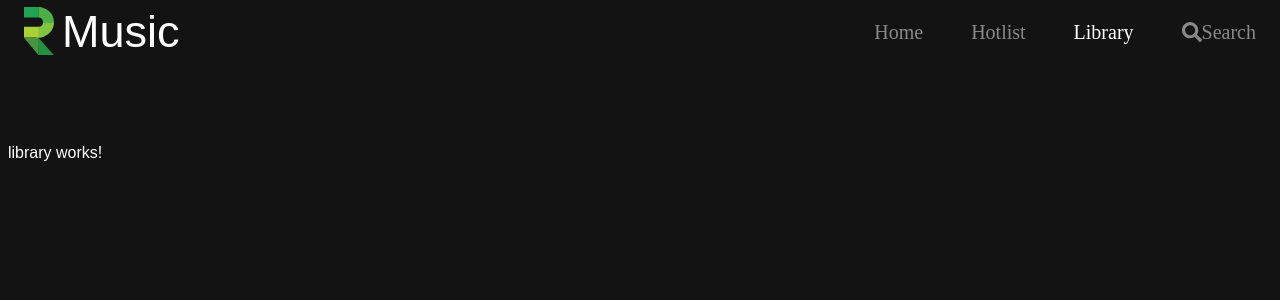
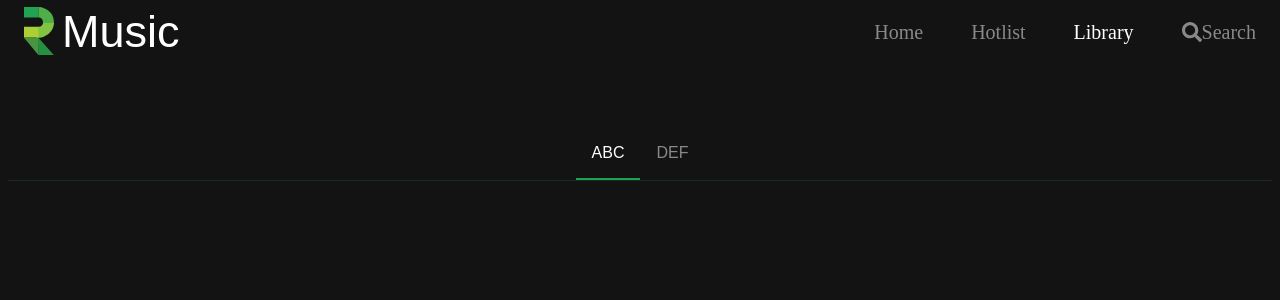
Before and after one commit to LaurenzDemey/RMusic, an Angular app: page /library in a window 1280 px wide. Shown: the top 300 px of the page. Built offline with nearby package versions, Linux system fonts and the light colour scheme.

Commit message:
tabs component

```diff
--- a/src/app/library/library.component.html
+++ b/src/app/library/library.component.html
@@ -1,3 +1,8 @@
-<p>
-  library works!
-</p>
+<app-tabs>
+  <ng-template appTab="abc">
+    abc content
+  </ng-template>
+  <ng-template appTab="def">
+    def content
+  </ng-template>
+</app-tabs>
--- a/src/app/library/library.module.ts
+++ b/src/app/library/library.module.ts
@@ -1,10 +1,11 @@
 import { CommonModule } from '@angular/common';
 import { NgModule } from '@angular/core';
+import { TabsModule } from '../tabs/tabs.module';
 import { LibraryRoutingModule } from './library-routing.module';
 import { LibraryComponent } from './library.component';
 
 @NgModule({
   declarations: [LibraryComponent],
-  imports: [CommonModule, LibraryRoutingModule]
+  imports: [CommonModule, LibraryRoutingModule, TabsModule]
 })
 export class LibraryModule {}
--- /dev/null
+++ b/src/app/tabs/tab.directive.ts
@@ -0,0 +1,11 @@
+import { ContentChild, Directive, Input, TemplateRef } from '@angular/core';
+
+@Directive({
+  selector: '[appTab]'
+})
+export class TabDirective {
+  @Input('appTab')
+  label: string;
+
+  @ContentChild(TemplateRef) content: TemplateRef<any>;
+}
--- /dev/null
+++ b/src/app/tabs/tabs.module.ts
@@ -0,0 +1,13 @@
+import { CommonModule } from '@angular/common';
+import { NgModule } from '@angular/core';
+import { TabDirective } from './tab.directive';
+import { TabsComponent } from './tabs/tabs.component';
+
+const sharedComponents = [TabsComponent, TabDirective];
+
+@NgModule({
+  declarations: [...sharedComponents],
+  imports: [CommonModule],
+  exports: [...sharedComponents]
+})
+export class TabsModule {}
--- /dev/null
+++ b/src/app/tabs/tabs/tabs.component.html
@@ -0,0 +1,14 @@
+<div class="tab-headers">
+  <div class="tab-labels">
+    <div *ngFor="let tab of tabs" class="tab-label" [ngClass]="{active: tab.label===activeTab?.label}"
+         (click)="setActiveTab(tab)">
+      {{tab.label}}
+    </div>
+  </div>
+</div>
+
+<div class="tab-content-container">
+  <div *ngIf="activeTab" class="tab-content">
+    <ng-container *ngTemplateOutlet="activeTab.content"></ng-container>
+  </div>
+</div>
--- /dev/null
+++ b/src/app/tabs/tabs/tabs.component.scss
@@ -0,0 +1,31 @@
+.tab-headers {
+  border-bottom: 1px solid rgba(31, 162, 83, 0.2);
+}
+
+.tab-labels {
+  display: flex;
+  justify-content: center;
+}
+
+.tab-label {
+  display: inline-flex;
+  color: rgba(255, 255, 255, 0.5);
+  text-transform: uppercase;
+  padding: 16px;
+  cursor: pointer;
+  white-space: nowrap;
+
+  &.active {
+    color: rgba(255, 255, 255, 1);
+    border-bottom: 2px solid rgb(31, 162, 83);
+  }
+
+  &:hover {
+    color: rgba(255, 255, 255, 1);
+  }
+}
+
+.tab-content-container {
+  padding-top: 40px;
+  color: white;
+}
--- /dev/null
+++ b/src/app/tabs/tabs/tabs.component.ts
@@ -0,0 +1,22 @@
+import { AfterContentInit, Component, ContentChildren, QueryList } from '@angular/core';
+import { TabDirective } from '../tab.directive';
+
+@Component({
+  selector: 'app-tabs',
+  templateUrl: './tabs.component.html',
+  styleUrls: ['./tabs.component.scss']
+})
+export class TabsComponent implements AfterContentInit {
+  @ContentChildren(TabDirective)
+  tabs: QueryList<TabDirective>;
+
+  activeTab: TabDirective;
+
+  ngAfterContentInit() {
+    this.activeTab = this.tabs.toArray()[0];
+  }
+
+  setActiveTab(activeTab: TabDirective) {
+    this.activeTab = activeTab;
+  }
+}
```
Also changed, not shown: 1 other file (tests, documents, lock files or other folders).
